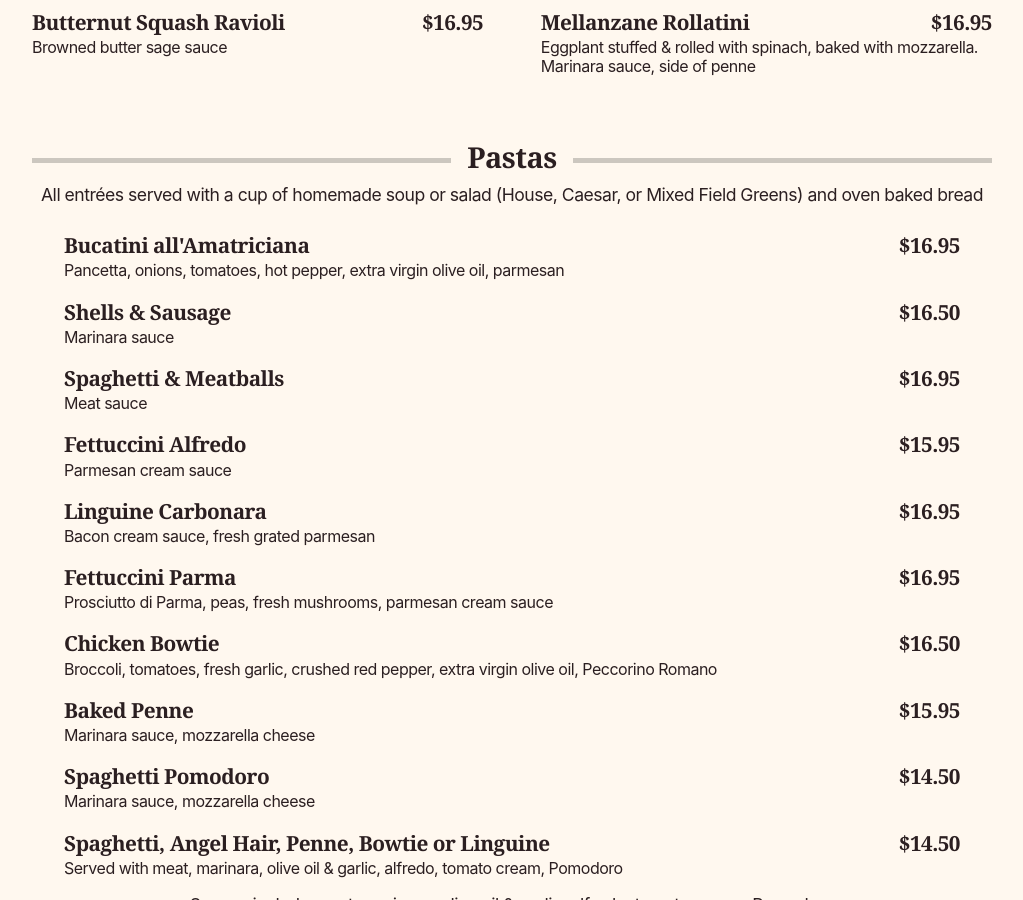
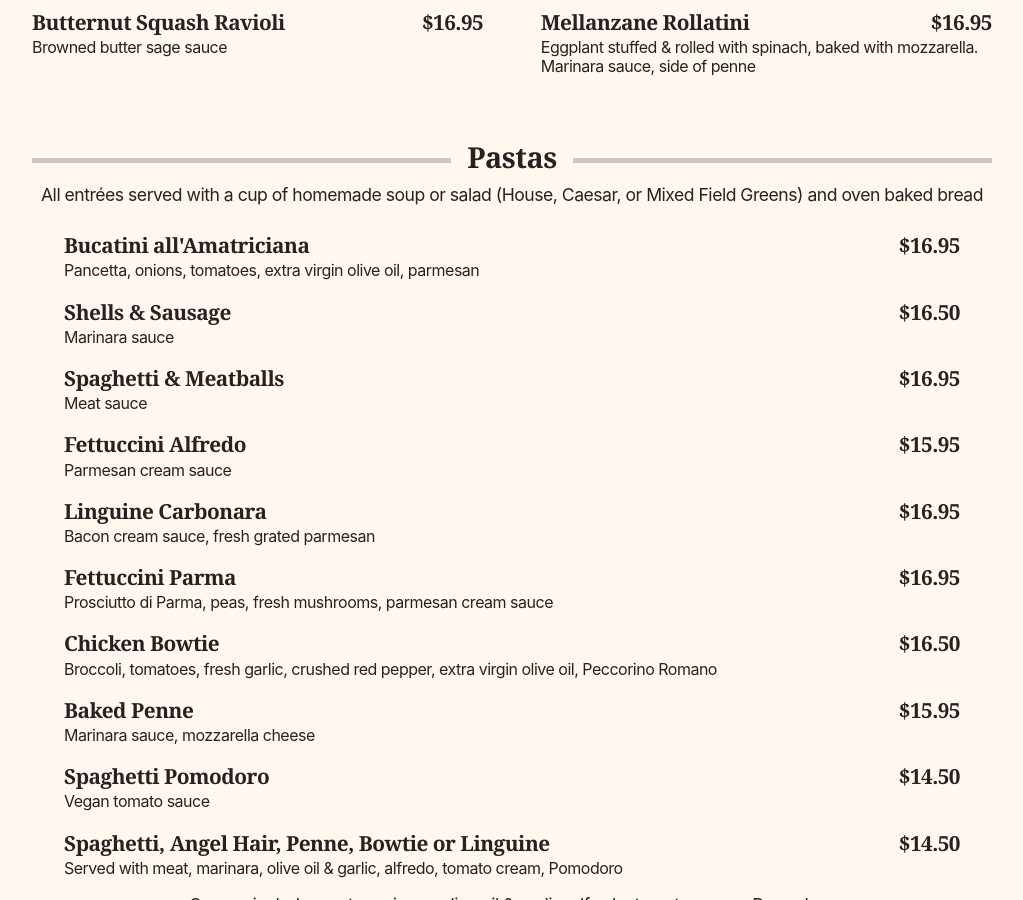
Before and after one commit to traversos/traversos.github.io, a Jekyll site: the page built from menu/index.html, in a window 1280 px wide and 900 px high, scrolled down 2422 px. Shown: the whole window, without its empty margins (128-1151 px from the left). Built offline with Jekyll 4.4.1, drawn with Linux system fonts in a browser that asks for light colours; nearby versions of some CDN libraries.

Commit message:
Menu tweaks

```diff
--- a/menu/index.html
+++ b/menu/index.html
@@ -237,7 +237,7 @@ layout: home
       <div class="menu__1up">
         <div class="menu__item">
           <h4 class="menu__item-title">Bucatini all'Amatriciana <span class="menu__item-price">$16.95</span></h4>
-          <p>Pancetta, onions, tomatoes, hot pepper, extra virgin olive oil, parmesan</p>
+          <p>Pancetta, onions, tomatoes, extra virgin olive oil, parmesan</p>
         </div>
         <div class="menu__item">
           <h4 class="menu__item-title">Shells &amp; Sausage <span class="menu__item-price">$16.50</span></h4>
@@ -270,7 +270,7 @@ layout: home
         </div>
         <div class="menu__item">
           <h4 class="menu__item-title">Spaghetti Pomodoro <span class="menu__item-price">$14.50</span></h4>
-          <p>Marinara sauce, mozzarella cheese</p>
+          <p>Vegan tomato sauce</p>
         </div>
         <div class="menu__item">
           <h4 class="menu__item-title">Spaghetti, Angel Hair, Penne, Bowtie or Linguine <span class="menu__item-price">$14.50</span></h4>
```
